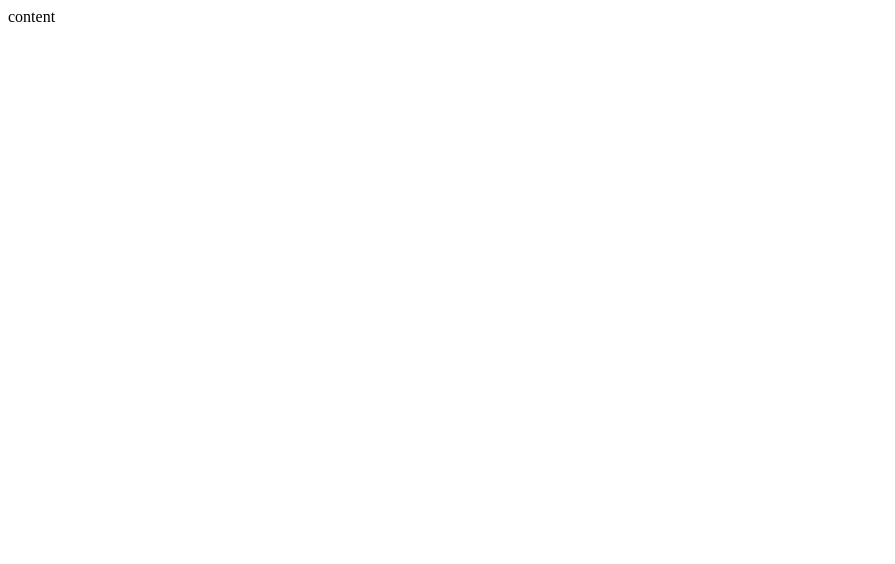
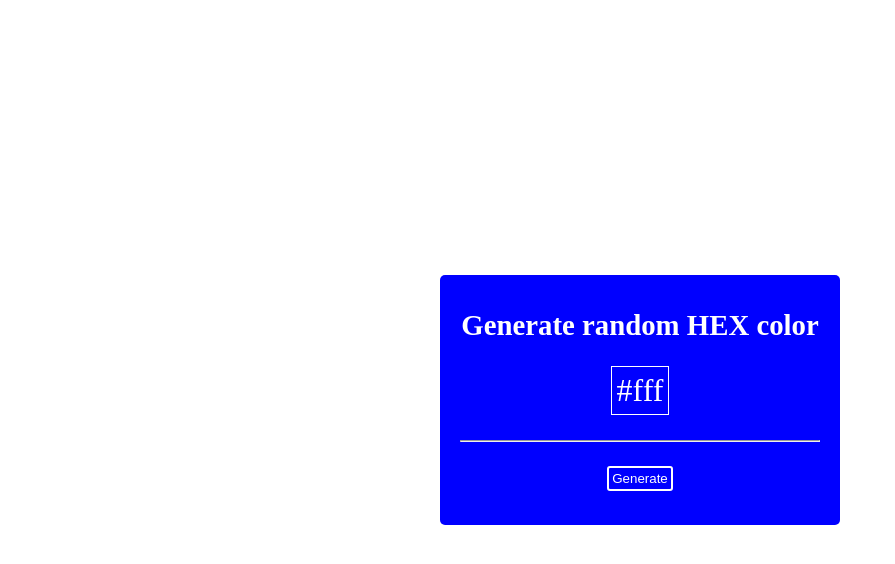
Before and after one commit to DeiVor24/dom-is-naujo, a website: page index.html in a window 1280 px wide. Shown: the whole page, without its empty margins (0-895 px from the left). Drawn offline with Linux system fonts and the light colour scheme.

Commit message:
praktika is dom

```diff
--- a/index.html
+++ b/index.html
@@ -4,8 +4,15 @@
     <meta charset="UTF-8">
     <meta name="viewport" content="width=device-width, initial-scale=1.0">
     <title>Document</title>
+    <link rel="stylesheet" href="./main.css">
 </head>
 <body>
-    content
+    <div class="container">
+        <h2 id="header">Generate random HEX color</h2>
+        <span class="hex">#fff</span>
+        <hr>
+        <button>Generate</button>
+    </div>
+    <script type="module" src="./main.js"></script>
 </body>
 </html>
--- /dev/null
+++ b/main.css
@@ -0,0 +1,49 @@
+* {
+    margin: 0;
+    padding: 0;
+    box-sizing: border-box;
+}
+body {
+    display: flex;
+    justify-content: center;
+    align-items: center;
+    height: 100vh;
+}
+.container {
+    width: 400px;
+    height: 250px;
+    background-color: blue;
+    display: flex;
+    justify-content: space-evenly;
+    align-items: center;
+    flex-direction: column;
+    color: white;
+    font-size: 1.2rem;
+    padding: 10px 20px;
+    border-radius: 5px;
+    }
+
+span{
+    font-size: 32px;
+    border: 1px solid white;
+    padding: 5px;
+}
+
+hr {
+    width: 100%;
+}
+
+button {
+    padding: 3px;
+    border: none;
+    border-radius: 3px;
+    background-color: transparent;
+    color: white;
+    border: 2px solid white;
+    cursor: pointer;
+}
+
+button:hover {
+    background-color: white;
+    color: blue;
+}
--- /dev/null
+++ b/main.js
@@ -0,0 +1,12 @@
+const body = document.querySelector('body');
+const hex = document.querySelector('.hex');
+const btn = document.querySelector('button');
+
+btn.addEventListener('click', () => {
+    const randomColor = Math.random().toString(16).slice(2,8);
+
+    hex.innerHTML = "#" + randomColor;
+
+    body.style.backgroundColor = "#" + randomColor;
+
+  })
--- a/package.json
+++ b/package.json
@@ -3,7 +3,7 @@
   "version": "1.0.0",
   "main": "index.js",
   "scripts": {
-    "dev": "dead-server --host=localhost --port=5300 -- browser=chrome",
+    "dev": "dead-server --host=localhost --port=5100 --browser=chrome",
     "test": "echo \"Error: no test specified\" && exit 1"
   },
   "keywords": [],
```
